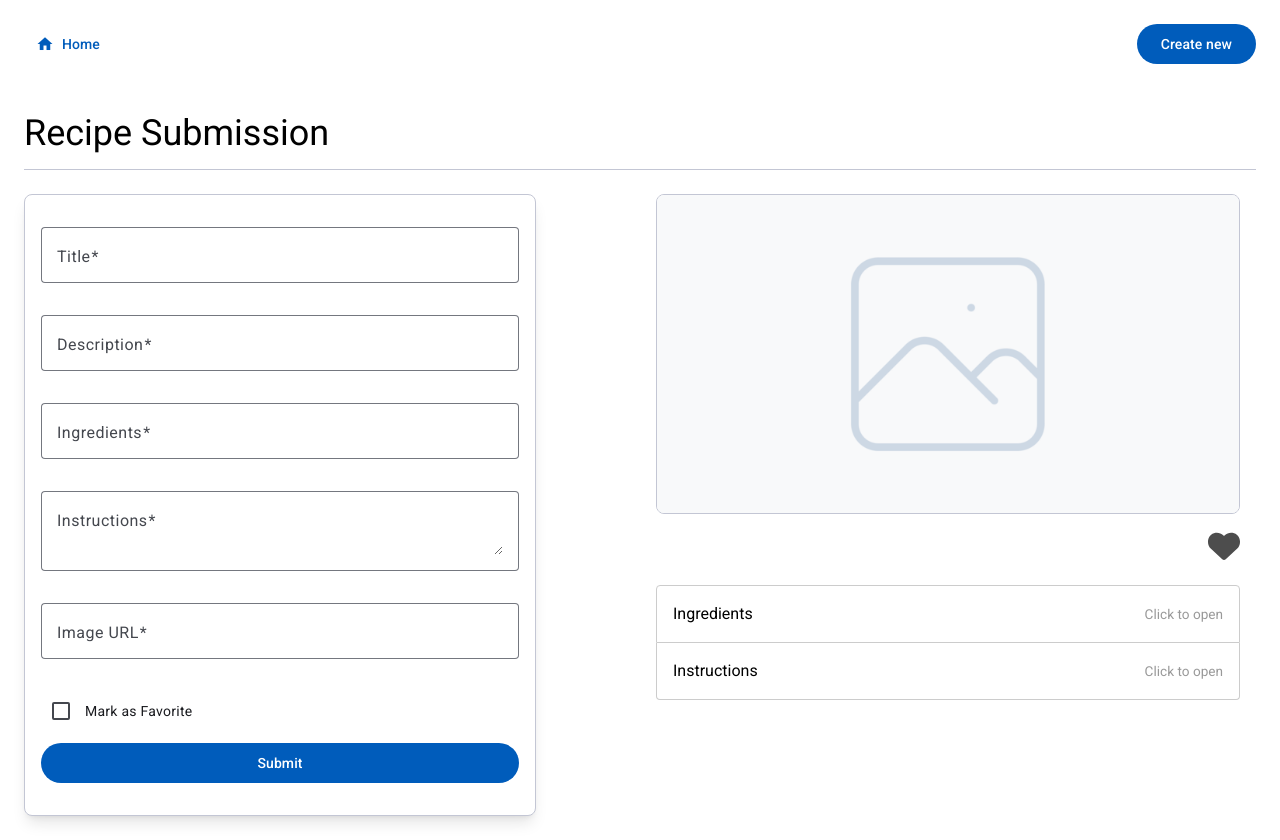
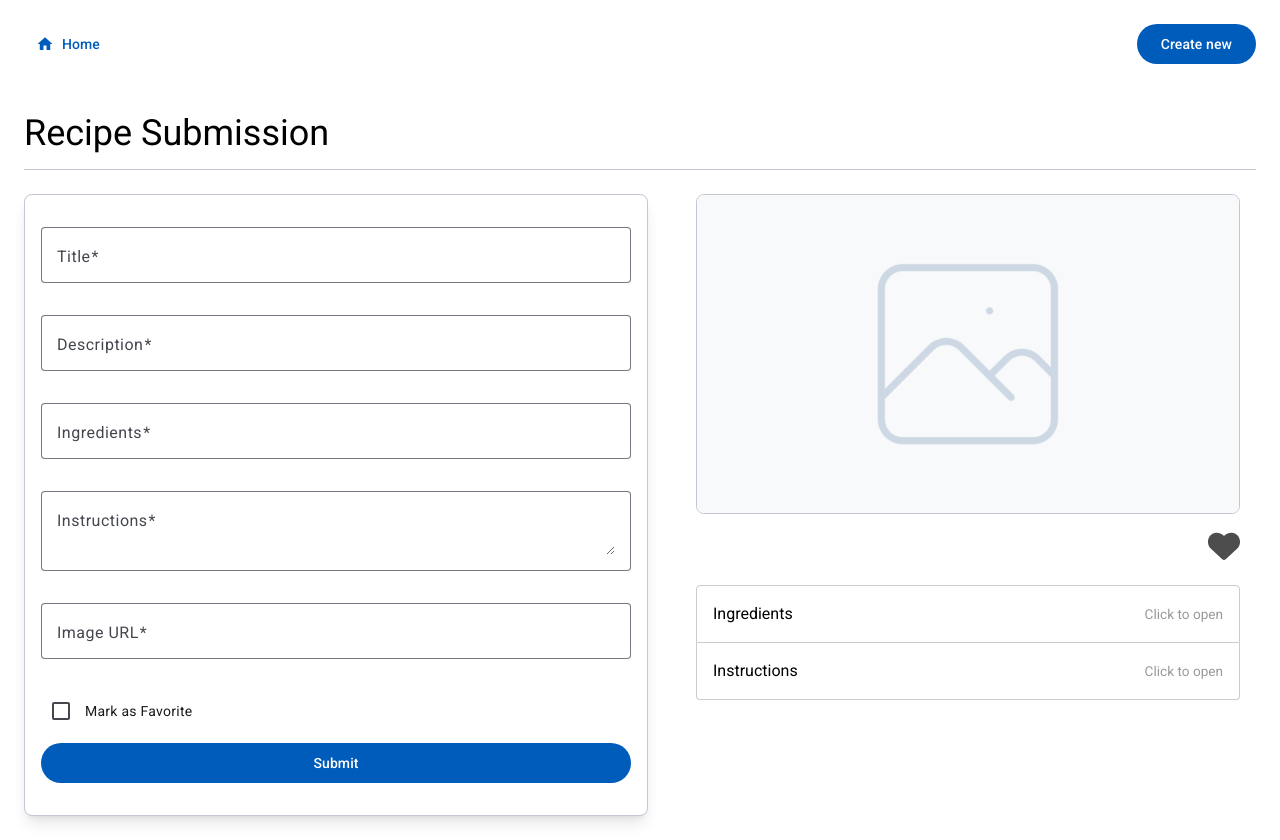
Before and after one commit to Zura014/sweeft-project, an Angular app: page /submission in a window 1280 px wide. Built offline with nearby package versions, Linux system fonts and the light colour scheme.

Commit message:
fixed styling on details page.

```diff
--- a/src/app/features/recipes/components/details/recipe-details.component.html
+++ b/src/app/features/recipes/components/details/recipe-details.component.html
@@ -4,7 +4,7 @@
     <ng-container *ngIf="!isEditing(); else editMode">
       <section class="flex flex-col gap-y-6 gap-x-8 md:flex-row w-full pt-8">
         <!-- Image and Description Section -->
-        <div class="w-full">
+        <div class="w-full md:w-1/2">
           <img
             [src]="recipe.imageUrl"
             [alt]="recipe.title"
@@ -12,7 +12,7 @@
           />
         </div>
 
-        <section class="w-full">
+        <section class="w-full md:w-1/2">
           <div class="space-y-4">
             <div class="flex justify-between items-center">
               <!-- Main info section -->
@@ -22,7 +22,9 @@
                 >
                   {{ recipe.title }}
                 </h1>
-                <p class="text-gray-700 w-full text-ellipsis break-words line-clamp-2">
+                <p
+                  class="text-gray-700 w-full text-ellipsis break-words line-clamp-2"
+                >
                   {{ recipe.description }}
                 </p>
               </div>
@@ -73,7 +75,7 @@
                     [attr.id]="'accordion-body-' + 0"
                     [attr.aria-labelledby]="'accordion-header-' + 0"
                   >
-                    <ul class="px-4 list-disc">
+                    <ul class="px-4 list-disc text-ellipsis break-words">
                       @for(ingredient of recipe.ingredients; track ingredient) {
                       <li>
                         {{ ingredient }}
@@ -113,7 +115,7 @@
                     [attr.id]="'accordion-body-' + 1"
                     [attr.aria-labelledby]="'accordion-header-' + 1"
                   >
-                    <ul>
+                    <ul class="text-ellipsis break-words">
                       <li *ngFor="let step of recipe.instructions.split('\n')">
                         {{ step }}
                       </li>
--- a/src/app/features/recipes/components/form/recipe-form.component.html
+++ b/src/app/features/recipes/components/form/recipe-form.component.html
@@ -1,10 +1,10 @@
 <form
-  class="w-full flex flex-col md:flex-row gap-x-8 gap-y-8 items-center md:items-start md:justify-between"
+  class="w-full flex flex-col md:flex-row md:-x-6 lg:gap-x-8 gap-y-8 items-center md:items-start md:justify-between"
   [formGroup]="form"
   (ngSubmit)="submitForm()"
 >
   <main
-    class="md:m-0 max-w-md md:max-w-xs lg:max-w-lg h-fit bg-white py-4 sm:py-6 md:py-8 px-2 sm:px-3 md:px-4 rounded-lg border border-borderC shadow-lg"
+    class="md:m-0 w-full md:w-9/12 lg:w-11/12 h-fit bg-white py-4 sm:py-6 md:py-8 px-2 sm:px-3 md:px-4 rounded-lg border border-borderC shadow-lg"
   >
     <fieldset class="space-y-3">
       <!-- Title Input Field -->
@@ -133,7 +133,9 @@
 
   <!-- Preview section -->
   <!-- Information dynamically updated via reactive forms -->
-  <section class="px-4 w-full lg:w-1/2">
+  <section
+    class="px-4 w-full md:max-w-sm lg:max-w-lg xl:max-w-xl xxl:max-w-2xl"
+  >
     <!-- Image preview -->
     <header class="w-full">
       <img
@@ -149,8 +151,8 @@
     </header>
 
     <!-- Preview for all the info entered in form -->
-    <section class="py-4 space-y-4">
-      <div class="flex justify-between items-center">
+    <section class="w-full py-4 space-y-4">
+      <div class="w-full flex justify-between items-center">
         <!-- Main info section -->
         <div class="w-3/4 space-y-2">
           <h1
@@ -176,8 +178,10 @@
         </div>
       </div>
       <!-- Accordion for displaying ingredients and instructions for recipe -->
-      <div>
-        <cdk-accordion class="w-full">
+      <div class="w-full">
+        <cdk-accordion
+          class="mx-auto accordion max-w-full md:max-w-sm lg:max-w-full"
+        >
           <!-- Ingredients section -->
           <cdk-accordion-item
             #ingredientsAccordion="cdkAccordionItem"
@@ -206,11 +210,12 @@
               [attr.id]="'accordion-body-' + 0"
               [attr.aria-labelledby]="'accordion-header-' + 0"
             >
-              <ul class="px-4 list-disc">
+              <ul class="px-4 list-disc text-ellipsis break-words">
                 @for(ingredient of form.get('ingredients')?.value; track
                 ingredient.length) {
                 <li>
                   {{ ingredient }}
+                  fffffffffffffffffffffffffffffffffffffffffffffffffffffffffffffffffffffffffffffffffffffffffffffffffffffffffffffffffffffffffffffffffffffffffffffffffffffffffffffffffffff
                 </li>
                 }
               </ul>
@@ -246,7 +251,7 @@
               [attr.id]="'accordion-body-' + 1"
               [attr.aria-labelledby]="'accordion-header-' + 1"
             >
-              <ul>
+              <ul class="text-ellipsis break-words">
                 <li
                   *ngFor="
                     let step of form.get('instructions')?.value?.split('\n')
--- a/src/styles.css
+++ b/src/styles.css
@@ -18,11 +18,6 @@ body {
  */
 .mdc-notched-outline__notch {
   border-right: none;
-}
-
-.accordion {
-  display: block;
-  max-width: 500px;
 }
 
 .accordion-item {
```
